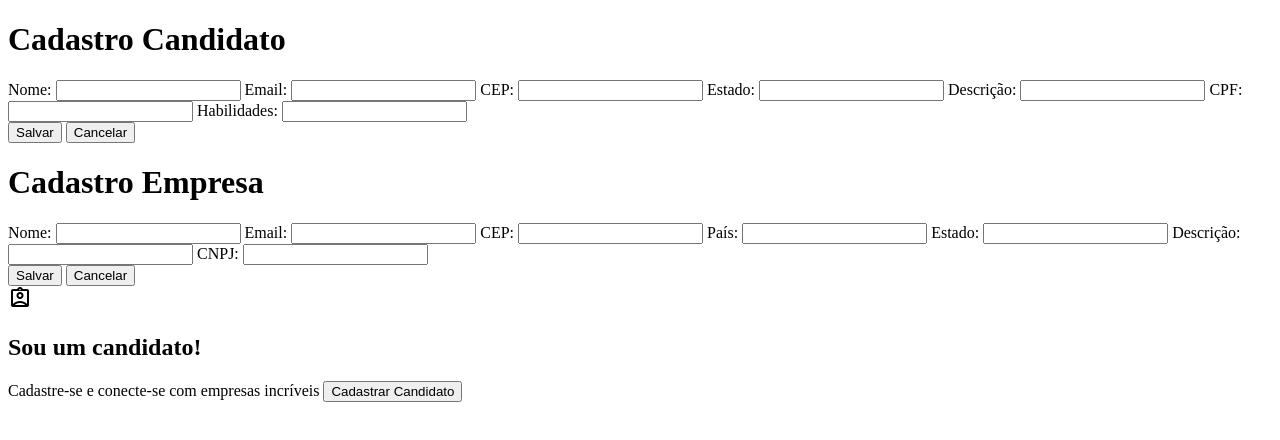
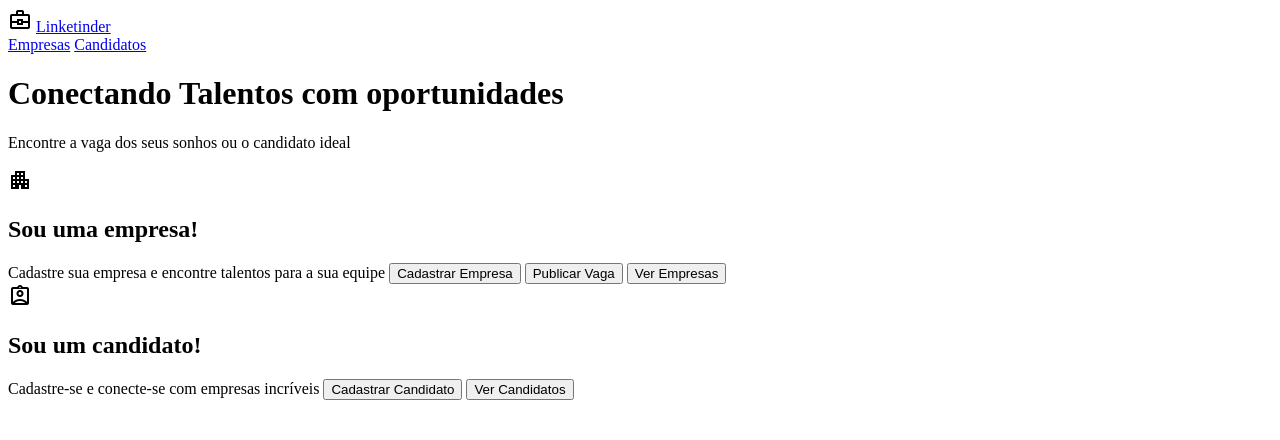
Before and after one commit to Michelyserras/Linketinder, a website built with Vite: page frontend/index.html in a window 1280 px wide. Built offline with nearby package versions, Linux system fonts and the light colour scheme.

Commit message:
feat: atualizando pagina inicial, adicionando cards de candidatos e empresas

```diff
--- a/frontend/src/pages/PaginaInicial.ts
+++ b/frontend/src/pages/PaginaInicial.ts
@@ -1,15 +1,68 @@
-import { CadastroCandidato, CardCandidato } from "./CandidatoPerfil";
-import { CadastroEmpresa } from "./EmpresaPerfil";
+// import { CadastroCandidato, CardCandidato } from "./CandidatoPerfil";
+// import { CadastroEmpresa } from "./EmpresaPerfil";
 
-export function mostrarTela(){
+export function mostrarTela() {
     const app = document.getElementById('app');
     app!.innerHTML = "";
-
     const div = document.createElement('div');
     app!.appendChild(div);
-    div.appendChild(CadastroCandidato());
-    div.appendChild(CadastroEmpresa());
-    div.appendChild(CardCandidato());
+    div.appendChild(navBar());
+    div.appendChild(mainContent());
+    // div.appendChild(CadastroCandidato());
+    // div.appendChild(CadastroEmpresa());
+    // div.appendChild(CardCandidato());
 
     return div;
 }
+
+export function navBar() {
+    const nav = document.createElement("nav");
+
+    nav.innerHTML = `
+    <div id="logo">
+    <span class="material-symbols-outlined">
+        business_center
+    </span>
+    <a href="#">Linketinder</a>
+    </div>
+    <a href="#" id="empresas-link">Empresas</a>
+    <a href="#" id="candidato-link">Candidatos</a>
+    `
+    return nav;
+
+}
+
+export function mainContent() {
+    const div = document.createElement('div');
+    div.id = "pagina-inicial";
+
+
+    div.innerHTML = `
+        <h1>Conectando Talentos com oportunidades</h1>
+        <p>Encontre a vaga dos seus sonhos ou o candidato ideal</p>
+
+        <div id="cards-container">
+            <div class="empresa-card">
+                <span class="material-symbols-outlined">
+                    apartment
+                </span>
+                <h2>Sou uma empresa!</h2>
+                <span>Cadastre sua empresa e encontre talentos para a sua equipe</span>
+                <button id="empresa-btn">Cadastrar Empresa</button>
+                <button id="vaga-btn">Publicar Vaga</button>
+                <button id="ver-vagas-btn">Ver Empresas</button>
+            </div>
+
+            <div class="candidato-card">
+                <span class="material-symbols-outlined">
+                    assignment_ind
+                </span>
+                <h2>Sou um candidato!</h2>
+                <span>Cadastre-se e conecte-se com empresas incríveis</span>
+                <button id="candidato-btn">Cadastrar Candidato</button>
+                <button id="ver-candidatos-btn">Ver Candidatos</button>
+            </div>
+        </div>
+    `
+    return div;
+}
```
Also changed, not shown: frontend/index.html (+0 -1 lines).
